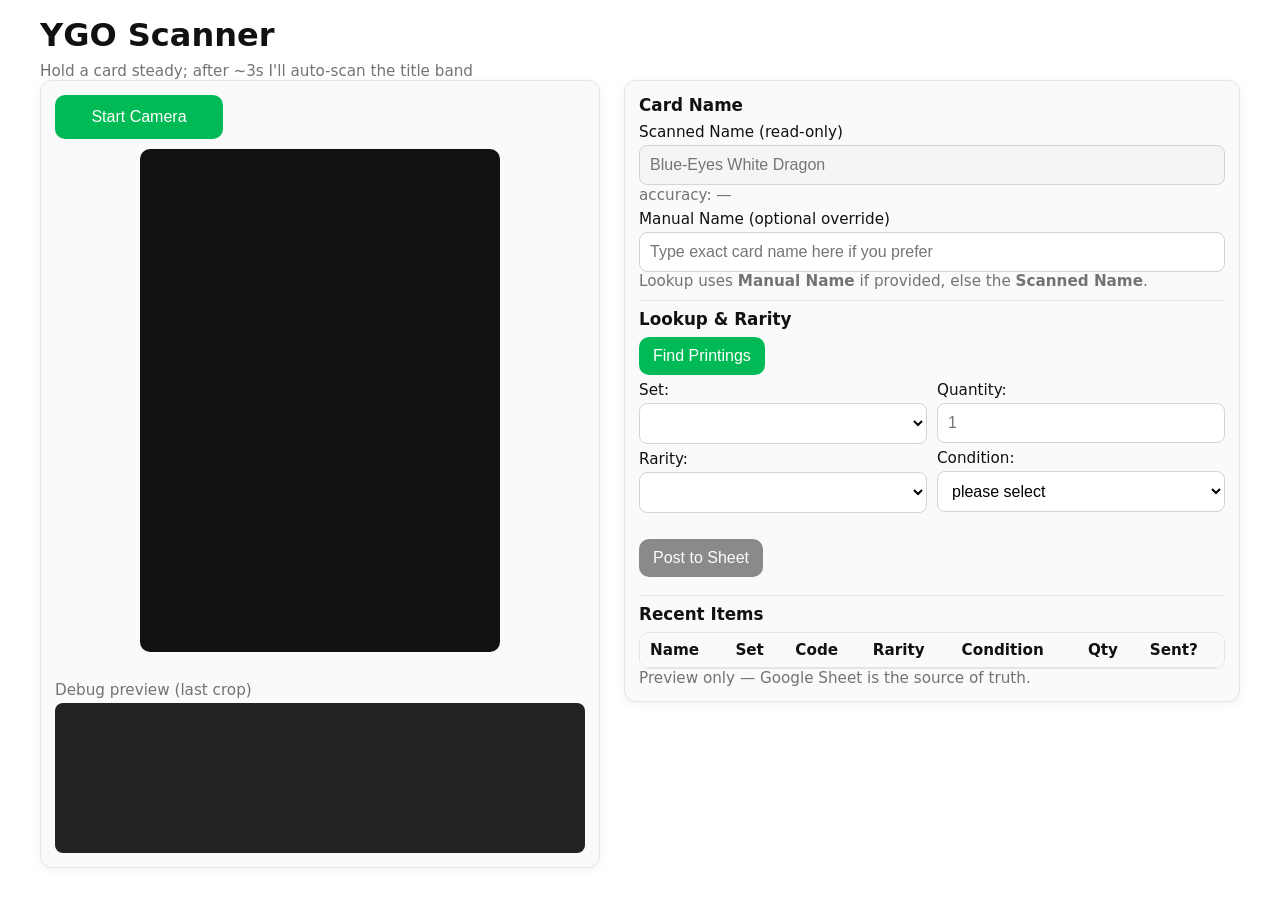
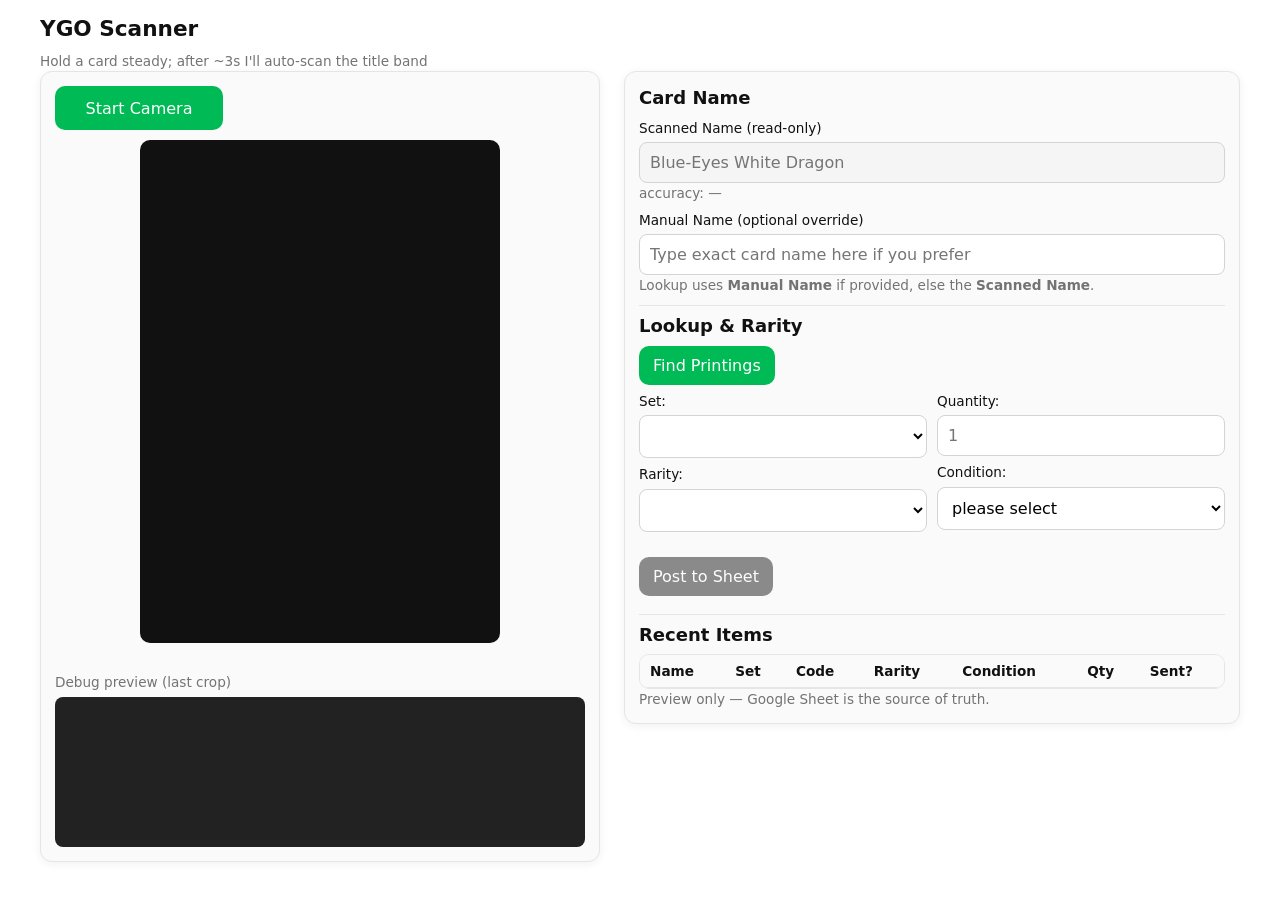

feat(ui): UI-2 typography system — Inter stack, heading scale, token-driven sizes

--- a/style.css
+++ b/style.css
@@ -85,10 +85,16 @@
 * { box-sizing: border-box; }
 html, body { height:100%; }
 body {
-  font-family: system-ui, -apple-system, Segoe UI, Roboto, Arial, sans-serif;
+  /* UI-2: Inter-first stack with system fallbacks (zero network requirement) */
+  font-family: "Inter", system-ui, -apple-system, "Segoe UI", Roboto, Arial, sans-serif;
+  font-size: var(--text-base);
+  line-height: 1.5;
   margin:16px; color:var(--fg); background:var(--bg);
+  -webkit-font-smoothing: antialiased;
+  -moz-osx-font-smoothing: grayscale;
 }
-h1 { margin:0 0 8px 0; }
+h1 { margin:0 0 8px 0; font-size: var(--text-xl); font-weight: 700; line-height: 1.25; }
+h2 { font-size: var(--text-lg); font-weight: 600; line-height: 1.3; }
 
 /* Layout */
 .layout { display:grid; grid-template-columns: 1fr 1fr; gap:16px; align-items:start; }
@@ -103,7 +109,7 @@ h1 { margin:0 0 8px 0; }
   padding:14px;
 }
 .formcard .group + .group { border-top:1px solid var(--border); padding-top:8px; margin-top:10px; }
-.formcard h2 { font-size:1.05rem; margin:0 0 8px; }
+.formcard h2 { font-size:var(--text-lg); margin:0 0 8px; }
 
 .controls { display:flex; align-items:center; gap:10px; margin-bottom:10px; }
 .primary { background:var(--primary); color:#fff; border:0; border-radius:10px; padding:10px 14px; cursor:pointer; }
@@ -123,12 +129,12 @@ h1 { margin:0 0 8px 0; }
   padding: 0; /* override generic .primary/.secondary padding so size stays fixed */
 }
 
-.muted { color:var(--muted); font-size:0.95em; }
+.muted { color:var(--muted); font-size:var(--text-sm); }
 .status { min-height:1.2em; }
 .hint { background:var(--hint); padding:6px 8px; border-radius:6px; display:inline-block; }
 
-label { display:block; margin:6px 0 4px; font-size:0.95rem; }
-input, select, button { font-size:1rem; }
+label { display:block; margin:6px 0 4px; font-size:var(--text-sm); }
+input, select, button { font-size:var(--text-base); font-family: inherit; }
 input[type="text"], input[type="number"], select {
   width:100%; padding:10px; border:1px solid var(--color-neutral-300); border-radius:8px; background:#fff;
 }
@@ -141,7 +147,7 @@ input[readonly] { background:var(--color-neutral-100); color:var(--color-neutral
 .row .col { flex:1 1 0; min-width:0; }
 
 .tablewrap { width:100%; overflow:auto; border:1px solid var(--border); border-radius:10px; background:#fff; }
-table { width:100%; border-collapse:collapse; font-size:0.95rem; }
+table { width:100%; border-collapse:collapse; font-size:var(--text-sm); }
 th, td { border-bottom:1px solid var(--color-neutral-200); padding:8px 10px; text-align:left; }
 th { background:var(--color-neutral-50); position:sticky; top:0; z-index:1; }
 
@@ -237,14 +243,14 @@ th { background:var(--color-neutral-50); position:sticky; top:0; z-index:1; }
   min-width: 0;
 }
 .ccb-name {
-  font-size: 1rem;
+  font-size: var(--text-base);
   font-weight: 700;
   color: var(--fg);
   line-height: 1.25;
   word-break: break-word;
 }
 .ccb-meta {
-  font-size: 0.82rem;
+  font-size: var(--text-xs);
   color: var(--muted);
   font-family: 'Courier New', Courier, monospace;
   letter-spacing: 0.03em;
@@ -282,7 +288,7 @@ th { background:var(--color-neutral-50); position:sticky; top:0; z-index:1; }
   outline:none;
 }
 .modal__header { padding:14px 16px 0; }
-.modal__title { margin:0; font-size:1.15rem; }
+.modal__title { margin:0; font-size:var(--text-xl); }
 .modal__body { padding:12px 16px 0; color:var(--color-neutral-700); }
 .modal__footer { padding:16px; display:flex; justify-content:flex-end; gap:8px; }
 
@@ -324,7 +330,7 @@ th { background:var(--color-neutral-50); position:sticky; top:0; z-index:1; }
 #codeConfirmModal .modal-close {
   background: transparent;
   border: 0;
-  font-size: 20px;
+  font-size: var(--text-lg);
   cursor: pointer;
   line-height: 1;
 }
@@ -390,7 +396,7 @@ th { background:var(--color-neutral-50); position:sticky; top:0; z-index:1; }
   min-width: 0;
 }
 .cc-name {
-  font-size: 1.05rem;
+  font-size: var(--text-lg);
   font-weight: 700;
   color: var(--fg);
   line-height: 1.25;
@@ -401,7 +407,7 @@ th { background:var(--color-neutral-50); position:sticky; top:0; z-index:1; }
   display: flex;
   gap: 8px;
   align-items: baseline;
-  font-size: 0.88rem;
+  font-size: var(--text-sm);
   line-height: 1.3;
 }
 .cc-label {
@@ -410,7 +416,7 @@ th { background:var(--color-neutral-50); position:sticky; top:0; z-index:1; }
   font-weight: 500;
   text-transform: uppercase;
   letter-spacing: 0.04em;
-  font-size: 0.72rem;
+  font-size: var(--text-xs);
 }
 .cc-value {
   color: var(--fg);
@@ -435,7 +441,7 @@ th { background:var(--color-neutral-50); position:sticky; top:0; z-index:1; }
 /* v7: Version badge                                                        */
 /* ====================================================================== */
 .ver-badge {
-  font-size: 0.6em;
+  font-size: var(--text-xs);
   font-weight: 500;
   color: var(--muted);
   vertical-align: middle;
@@ -458,7 +464,7 @@ th { background:var(--color-neutral-50); position:sticky; top:0; z-index:1; }
   padding: 10px;
 }
 .cand-header {
-  font-size: 0.92rem;
+  font-size: var(--text-sm);
   font-weight: 600;
   color: var(--fg);
   margin-bottom: 8px;
@@ -499,7 +505,7 @@ th { background:var(--color-neutral-50); position:sticky; top:0; z-index:1; }
   background: var(--color-neutral-200);
 }
 .cand-name {
-  font-size: 0.78rem;
+  font-size: var(--text-xs);
   font-weight: 600;
   color: var(--fg);
   line-height: 1.2;
@@ -507,7 +513,7 @@ th { background:var(--color-neutral-50); position:sticky; top:0; z-index:1; }
   hyphens: auto;
 }
 .cand-conf {
-  font-size: 0.72rem;
+  font-size: var(--text-xs);
   color: var(--muted);
 }
 .cand-footer {
@@ -517,7 +523,7 @@ th { background:var(--color-neutral-50); position:sticky; top:0; z-index:1; }
 }
 .cand-rescan {
   padding: 6px 12px;
-  font-size: 0.92rem;
+  font-size: var(--text-sm);
 }
 
 /* On very small screens, stack candidates vertically */
@@ -539,7 +545,7 @@ th { background:var(--color-neutral-50); position:sticky; top:0; z-index:1; }
 }
 .code-input {
   font-family: 'Courier New', Courier, monospace;
-  font-size: 1rem;
+  font-size: var(--text-base);
   letter-spacing: 0.06em;
   text-transform: uppercase;
   flex: 1 1 auto;
@@ -553,7 +559,7 @@ th { background:var(--color-neutral-50); position:sticky; top:0; z-index:1; }
   background: var(--color-neutral-200);
   border-radius: 3px;
   padding: 1px 4px;
-  font-size: 0.9em;
+  font-size: var(--text-sm);
 }
 #codeLookupBtn {
   flex: 0 0 auto;
@@ -563,7 +569,7 @@ th { background:var(--color-neutral-50); position:sticky; top:0; z-index:1; }
 
 /* v8: candidate card enhancements (meta + score row + exact badge) */
 .cand-meta {
-  font-size: 0.70rem;
+  font-size: var(--text-xs);
   color: var(--muted);
   text-align: center;
   line-height: 1.3;
@@ -578,7 +584,7 @@ th { background:var(--color-neutral-50); position:sticky; top:0; z-index:1; }
 }
 .cand-conf,
 .cand-vis {
-  font-size: 0.70rem;
+  font-size: var(--text-xs);
   color: var(--muted);
   background: var(--color-neutral-200);
   border-radius: 4px;
@@ -589,7 +595,7 @@ th { background:var(--color-neutral-50); position:sticky; top:0; z-index:1; }
   color: #2e7d32;
 }
 .cand-exact-badge {
-  font-size: 0.68rem;
+  font-size: var(--text-xs);
   font-weight: 700;
   color: #fff;
   background: var(--primary);
@@ -601,7 +607,7 @@ th { background:var(--color-neutral-50); position:sticky; top:0; z-index:1; }
 
 /* v8: visual assist note inside picker */
 .cand-vis-note {
-  font-size: 0.78rem;
+  font-size: var(--text-xs);
   color: #2e7d32;
   background: #e8f5e9;
   border-radius: 6px;
@@ -623,7 +629,7 @@ th { background:var(--color-neutral-50); position:sticky; top:0; z-index:1; }
 /* --- Separate code-crop debug canvas --- */
 .debug-label {
   display: block;
-  font-size: 0.82rem;
+  font-size: var(--text-xs);
   margin-bottom: 3px;
   font-weight: 600;
 }
@@ -633,7 +639,7 @@ th { background:var(--color-neutral-50); position:sticky; top:0; z-index:1; }
   border: 1px solid #444;
 }
 .debug-hint {
-  font-size: 0.78rem;
+  font-size: var(--text-xs);
   font-weight: 400;
   margin-left: 6px;
   padding: 1px 6px;
@@ -661,10 +667,10 @@ th { background:var(--color-neutral-50); position:sticky; top:0; z-index:1; }
   border-radius: 8px;
   border: 1px solid var(--border);
   background: var(--hint);
-  font-size: 0.88rem;
+  font-size: var(--text-sm);
 }
 .match-source-icon {
-  font-size: 0.75rem;
+  font-size: var(--text-xs);
   flex-shrink: 0;
 }
 .match-source-label {
@@ -717,7 +723,7 @@ input:not(.needs-input) {
 #torchBtn {
   flex: 0 0 auto;
   padding: 6px 12px;
-  font-size: 0.9rem;
+  font-size: var(--text-sm);
 }
 #torchBtn.torch-on {
   background: #f59e0b;
@@ -729,5 +735,5 @@ input:not(.needs-input) {
 .merge-tag {
   color: var(--muted);
   font-weight: 500;
-  font-size: 0.95em;
+  font-size: var(--text-sm);
 }
